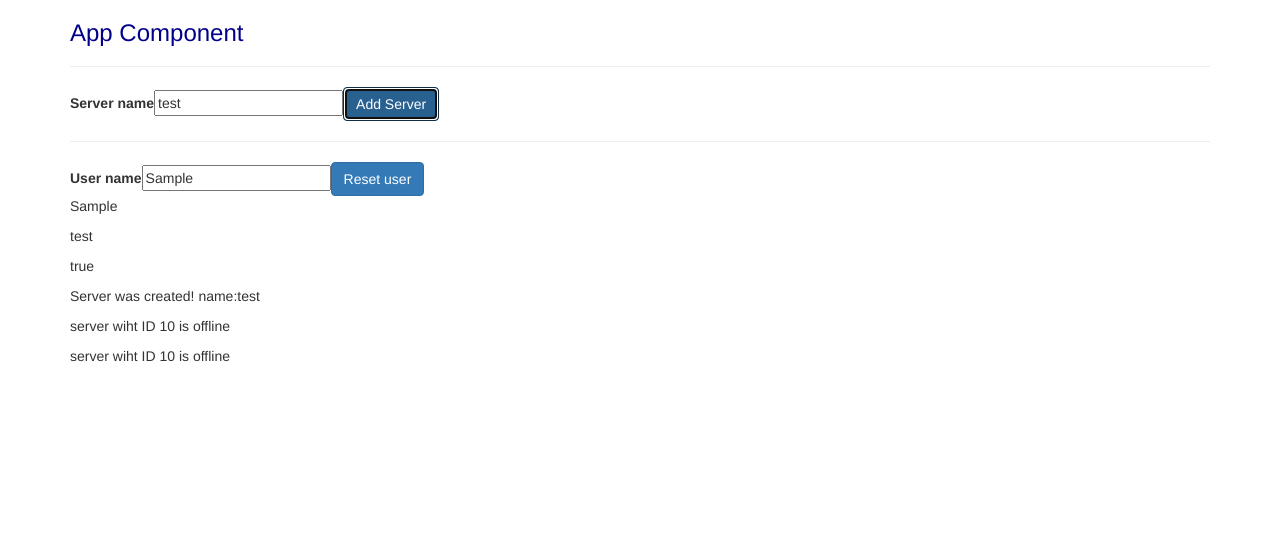
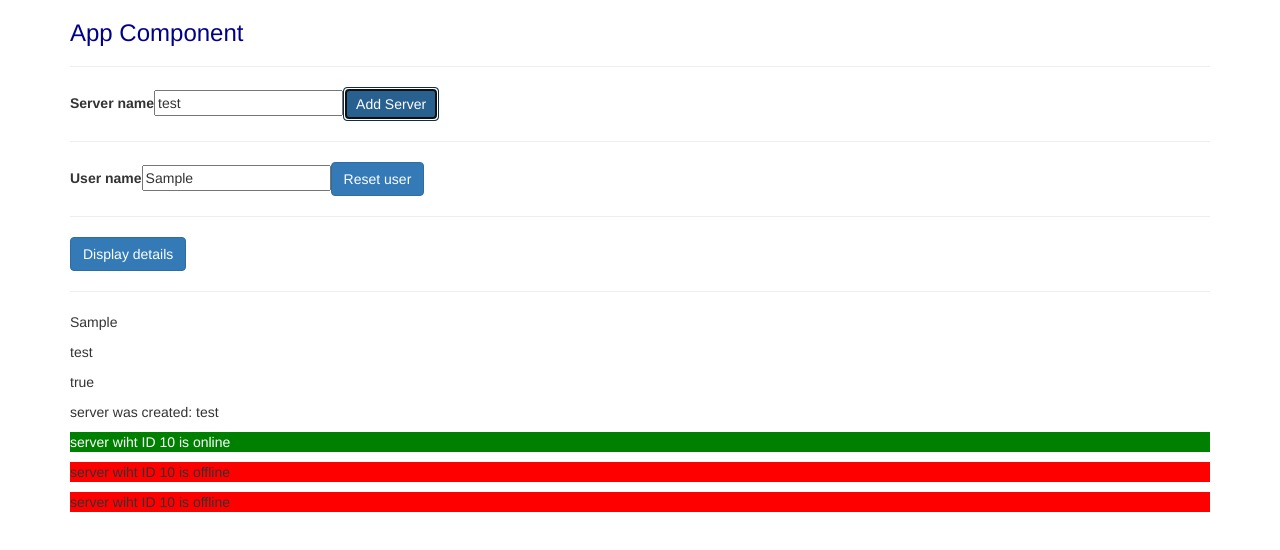
Before and after one commit to konraplo/ngtests, an Angular app: page / in a window 1280 px wide. Both pictures are taken after typing "Sample" into the empty fields and a click on the button "Add Server". Shown: the top 550 px of the page. Built offline with nearby package versions, Linux system fonts and the light colour scheme.

Commit message:
practice directives

```diff
--- a/src/app/server/server.component.html
+++ b/src/app/server/server.component.html
@@ -1 +1,5 @@
-<p>server wiht ID {{ serverId }} is {{ getServerStatus()}}</p>
+<p
+    [ngStyle]="{backgroundColor: getColor()}"
+    [ngClass]="{online: serverStatus === 'online'}">
+    server wiht ID {{ serverId }} is {{ getServerStatus()}}
+</p>
--- a/src/app/server/server.component.ts
+++ b/src/app/server/server.component.ts
@@ -1,13 +1,21 @@
 import { Component } from "@angular/core";
 @Component({
     selector: "app-server",
-    templateUrl: "./server.component.html"
+    templateUrl: "./server.component.html",
+    styles: [".online { color: white;}"]
 })
+
 export class ServerComponent {
-serverId: number = 10;
-serverStatus: string = "offline";
+    serverId: number = 10;
+    serverStatus: string = Math.random() > 0.5? "online":"offline";
 
-getServerStatus(){
-    return this.serverStatus;
+    getServerStatus(){
+        return this.serverStatus;
+    }
+
+    getColor()
+    {
+        return this.serverStatus === "online"? "green" : "red";
+    }
+
 }
-}
--- a/src/app/servers/servers.component.css
+++ b/src/app/servers/servers.component.css
@@ -0,0 +1,3 @@
+.white-text {
+  color: white;
+}
--- a/src/app/servers/servers.component.html
+++ b/src/app/servers/servers.component.html
@@ -9,10 +9,23 @@
 <button class="btn btn-primary"
 [disabled] = "userName === ''"
 (click)="onResetUser()">Reset user</button>
+<hr>
+<button class="btn btn-primary"
+(click)="onDetailsClick()">Display details</button>
+<p *ngIf="showDetails">secret passowrd = dupa</p>
+<p
+    *ngFor="let logItem of showDetailsLog"
+    [ngStyle]="{backgroundColor: logItem > 5? 'blue': 'transparent'}"
+    [ngClass]="{'white-text': logItem > 5}">{{logItem}}</p>
 
+<hr>
 <p>{{userName}}</p>
 <p>{{serverName}}</p>
 <p>{{allowNewServer}}</p>
-<p>{{serverCreationStatus}}</p>
-<app-server></app-server>
-<app-server></app-server>
+<!-- <p>{{serverCreationStatus}}</p> -->
+<p *ngIf="serverCreated; else noServer">server was created: {{serverName}}</p>
+<ng-template #noServer>
+<p>NO server was created</p>
+</ng-template>
+
+<app-server *ngFor="let server of servers"></app-server>
--- a/src/app/servers/servers.component.ts
+++ b/src/app/servers/servers.component.ts
@@ -11,6 +11,11 @@
   serverName = "test";
   userName = "";
   allowResetUser =  this.userName !== "";
+  serverCreated = false;
+  servers = ["Test1", "Test2"];
+  showDetails = false;
+  showDetailsCounter = 0;
+  showDetailsLog = [];
 
   constructor() {
     setTimeout(() => {
@@ -25,6 +30,9 @@
   onCreateServer()
   {
     this.serverCreationStatus = "Server was created! name:" + this.serverName;
+    this.serverCreated = true;
+    this.servers.push(this.serverName);
+
   }
 
   onUpdateServerName(event: Event)
@@ -36,4 +44,11 @@
   {
     this.userName = "";
   }
+
+  onDetailsClick()
+  {
+    this.showDetails = !this.showDetails;
+    this.showDetailsCounter++;
+    this.showDetailsLog.push(this.showDetailsCounter);
+  }
 }
```
